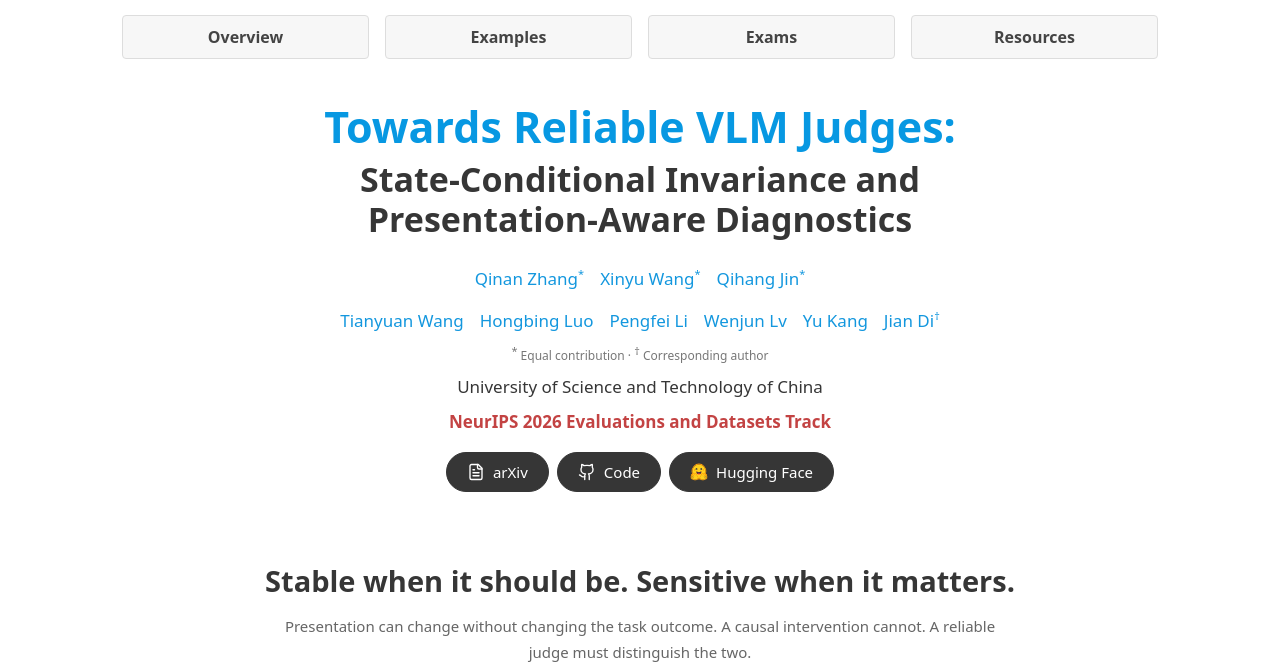
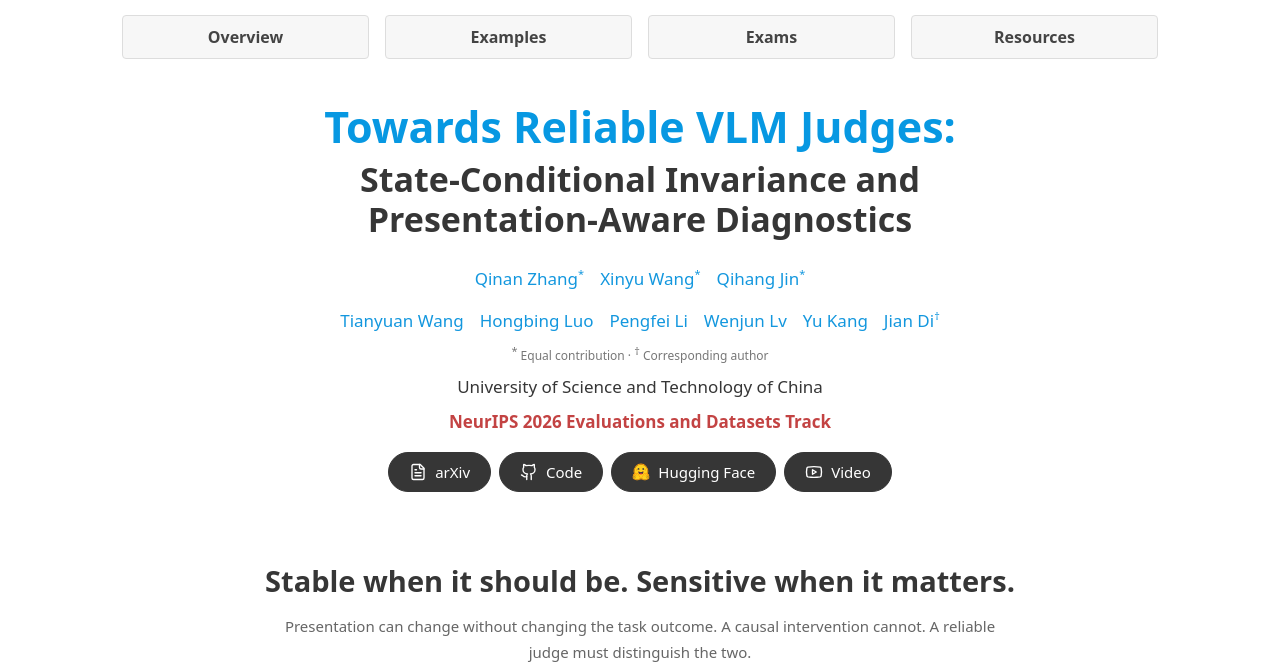
Before and after one commit to xinyuw922-pixel/Towards-Reliable-VLM-Judge, a plain HTML site: page index.html in a window 1280 px wide. Shown: the top 669 px of the page. Drawn offline with Linux system fonts and the light colour scheme.

Commit message:
Add project video link beside Hugging Face

```diff
--- a/index.html
+++ b/index.html
@@ -20,7 +20,7 @@
       <p class="equal"><sup>*</sup> Equal contribution · <sup>&dagger;</sup> Corresponding author</p>
       <p class="affiliation">University of Science and Technology of China</p>
       <p class="venue">NeurIPS 2026 Evaluations and Datasets Track</p>
-      <div class="resource-buttons"><a class="button" href="https://arxiv.org/abs/2611.13596" target="_blank" rel="noreferrer"><i data-lucide="file-text"></i> arXiv</a><a class="button primary" href="https://github.com/xinyuw922-pixel/Towards-Reliable-VLM-Judge" target="_blank" rel="noreferrer"><i data-lucide="github"></i> Code</a><a class="button" href="https://huggingface.co/datasets/nahco318/Towards-Reliable-VLM-Judges" target="_blank" rel="noreferrer"><img src="assets/huggingface.svg" alt="" width="18" height="18"> Hugging Face</a></div>
+      <div class="resource-buttons"><a class="button" href="https://arxiv.org/abs/2611.13596" target="_blank" rel="noreferrer"><i data-lucide="file-text"></i> arXiv</a><a class="button primary" href="https://github.com/xinyuw922-pixel/Towards-Reliable-VLM-Judge" target="_blank" rel="noreferrer"><i data-lucide="github"></i> Code</a><a class="button" href="https://huggingface.co/datasets/nahco318/Towards-Reliable-VLM-Judges" target="_blank" rel="noreferrer"><img src="assets/huggingface.svg" alt="" width="18" height="18"> Hugging Face</a><a class="button" href="https://youtu.be/l4116WPvmug" target="_blank" rel="noreferrer"><i data-lucide="youtube"></i> Video</a></div>
     </section>
 
     <section id="principle" class="principle section">
```
